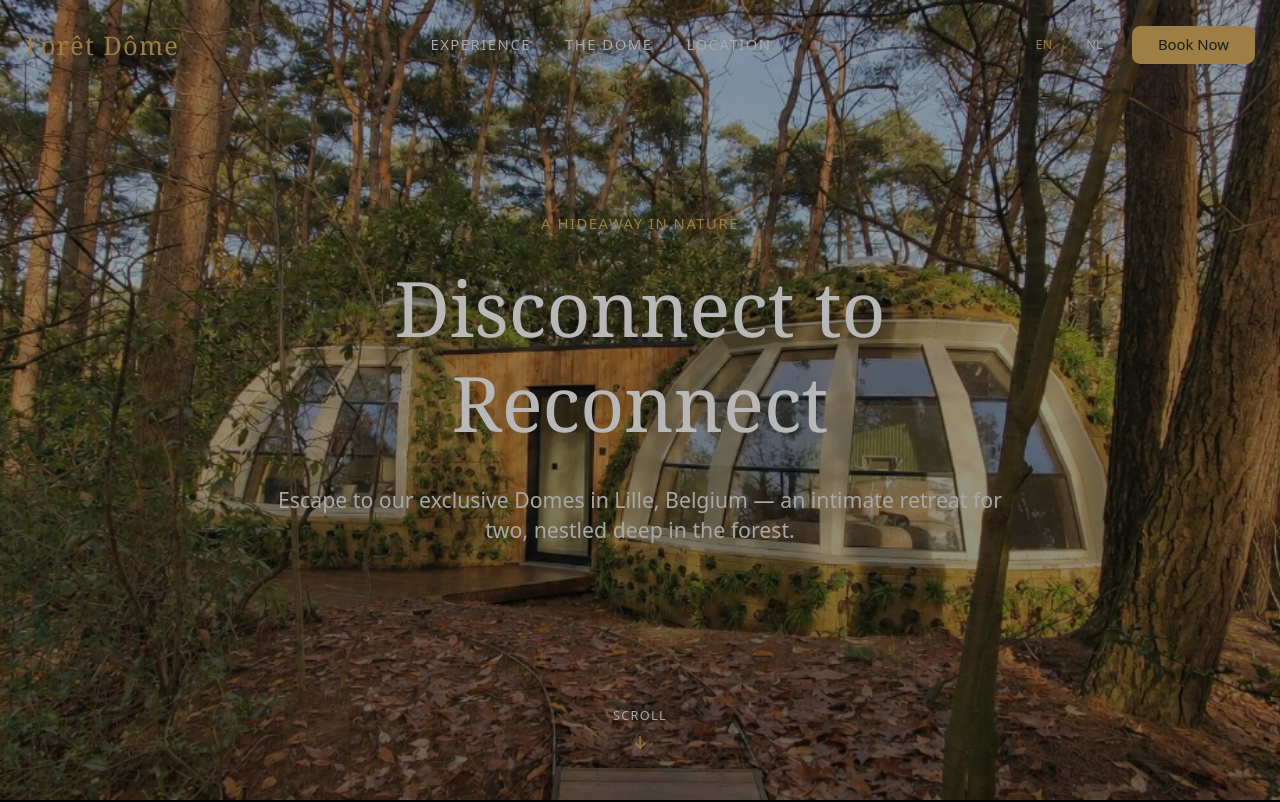
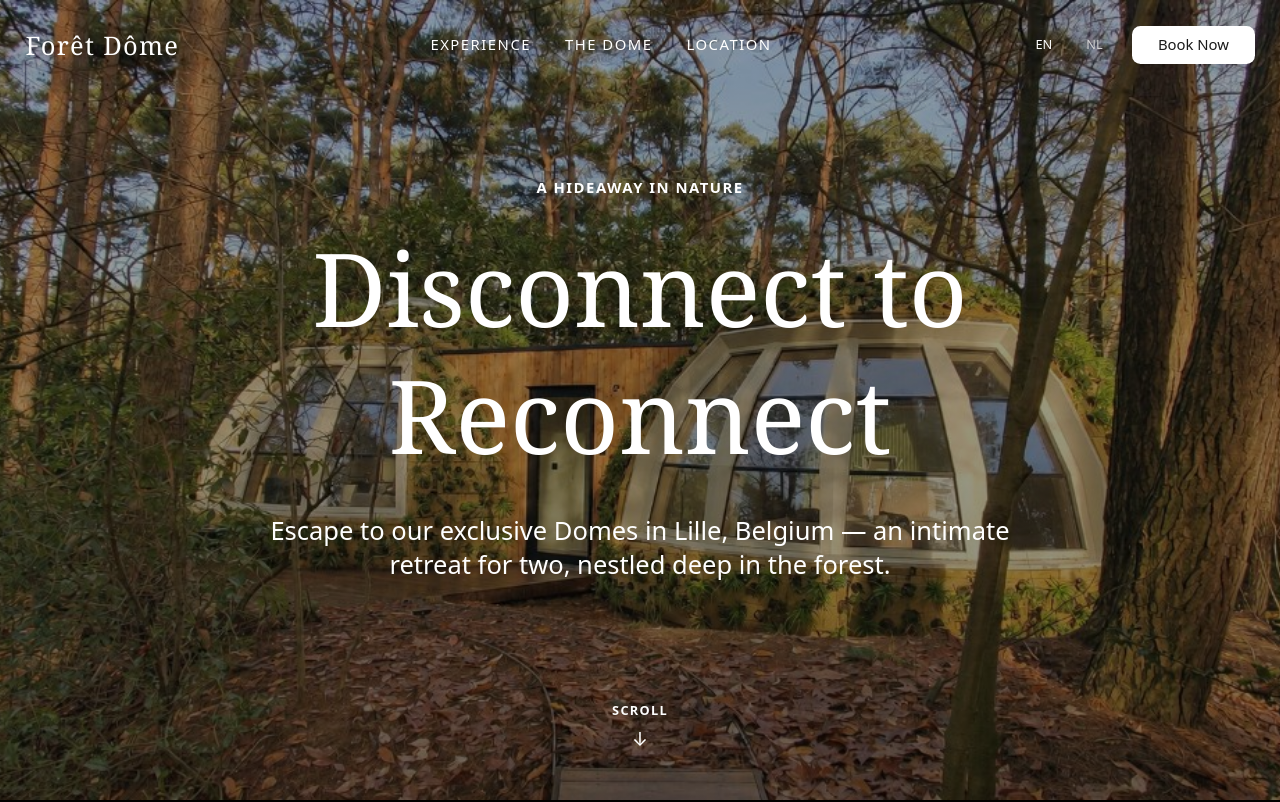
Before and after one commit to TNLConsulting/escapia, a Next.js app: page / in a window 1280 px wide. Shown: the top 802 px of the page. Built offline with nearby package versions, Linux system fonts and the light colour scheme.

Commit message:
Improve hero section readability: white text on golden exterior photo, larger heading, brighter navigation

```diff
--- a/src/components/Hero.tsx
+++ b/src/components/Hero.tsx
@@ -23,14 +23,14 @@ export function Hero() {
       {/* Navigation (Fixed/Sticky) */}
       <nav className="fixed top-0 left-0 right-0 w-full px-3 md:px-6 py-4 md:py-6 z-50">
         <div className="max-w-7xl mx-auto flex items-center justify-between">
-          <a href="#" className="font-serif text-2xl tracking-wider" style={{ color: "#9d7e44" }}>
+          <a href="#" className="font-serif text-2xl tracking-wider" style={{ color: "#ffffff" }}>
             Forêt Dôme
           </a>
 
           <div className="hidden md:flex gap-8">
-            <a href="#experience" className="text-sm tracking-widest uppercase" style={{ color: "#a8a8a8" }}>{t.nav.experience}</a>
-            <a href="#accommodations" className="text-sm tracking-widest uppercase" style={{ color: "#a8a8a8" }}>{t.nav.dome}</a>
-            <a href="#location" className="text-sm tracking-widest uppercase" style={{ color: "#a8a8a8" }}>{t.nav.location}</a>
+            <a href="#experience" className="text-sm tracking-widest uppercase font-medium" style={{ color: "#ffffff" }}>{t.nav.experience}</a>
+            <a href="#accommodations" className="text-sm tracking-widest uppercase font-medium" style={{ color: "#ffffff" }}>{t.nav.dome}</a>
+            <a href="#location" className="text-sm tracking-widest uppercase font-medium" style={{ color: "#ffffff" }}>{t.nav.location}</a>
           </div>
 
           <div className="flex items-center gap-4">
@@ -38,19 +38,19 @@ export function Hero() {
               <button
                 onClick={() => setLanguage('en')}
                 className={`px-3 py-1 text-xs font-medium rounded ${language === 'en' ? 'text-white' : 'text-gray-400'}`}
-                style={{ color: language === 'en' ? '#9d7e44' : '#a8a8a8' }}
+                style={{ color: language === 'en' ? '#ffffff' : '#d0d0d0' }}
               >
                 EN
               </button>
               <button
                 onClick={() => setLanguage('nl')}
                 className={`px-3 py-1 text-xs font-medium rounded ${language === 'nl' ? 'text-white' : 'text-gray-400'}`}
-                style={{ color: language === 'nl' ? '#9d7e44' : '#a8a8a8' }}
+                style={{ color: language === 'nl' ? '#ffffff' : '#d0d0d0' }}
               >
                 NL
               </button>
             </div>
-            <a href="#hero" className="px-4 py-2 md:px-6 md:py-2 rounded-lg text-xs md:text-sm font-medium text-center" style={{ backgroundColor: "#9d7e44", color: "#1a1a1a" }}>
+            <a href="#hero" className="px-4 py-2 md:px-6 md:py-2 rounded-lg text-xs md:text-sm font-medium text-center hover:opacity-90 transition-opacity" style={{ backgroundColor: "#ffffff", color: "#1a1a1a" }}>
               {t.nav.book}
             </a>
           </div>
@@ -59,11 +59,11 @@ export function Hero() {
 
       {/* Content */}
       <div className="text-center max-w-3xl mx-auto px-6">
-        <p className="text-xs md:text-sm tracking-widest uppercase mb-4 md:mb-6" style={{ color: "#9d7e44" }}>{t.hero.label}</p>
-        <h1 className="font-serif text-4xl md:text-7xl font-light leading-tight mb-6 md:mb-8" style={{ color: "#b8b8b8" }}>
+        <p className="text-xs md:text-sm tracking-widest uppercase mb-4 md:mb-6 font-semibold" style={{ color: "#ffffff" }}>{t.hero.label}</p>
+        <h1 className="font-serif text-5xl md:text-8xl font-light leading-tight mb-6 md:mb-8" style={{ color: "#ffffff" }}>
           {t.hero.title}
         </h1>
-        <p className="text-base md:text-xl mb-8 md:mb-10" style={{ color: "#a8a8a8" }}>
+        <p className="text-lg md:text-2xl mb-8 md:mb-10 font-light" style={{ color: "#ffffff" }}>
           {t.hero.subtitle}
         </p>
         {/*
@@ -107,8 +107,8 @@ export function Hero() {
 
       {/* Scroll */}
       <div className="absolute bottom-8 md:bottom-10 left-1/2 -translate-x-1/2 text-center">
-        <p className="text-xs tracking-widest uppercase mb-2" style={{ color: "#a8a8a8" }}>{language === 'nl' ? 'Scroll' : 'Scroll'}</p>
-        <div className="animate-bounce" style={{ color: "#9d7e44" }}>↓</div>
+        <p className="text-xs tracking-widest uppercase mb-2 font-semibold" style={{ color: "#ffffff" }}>{language === 'nl' ? 'Scroll' : 'Scroll'}</p>
+        <div className="animate-bounce text-lg" style={{ color: "#ffffff" }}>↓</div>
       </div>
     </section>
   );
```
